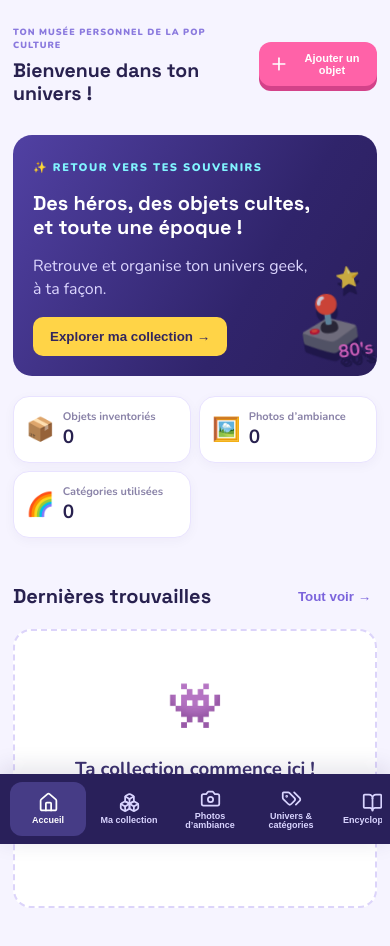
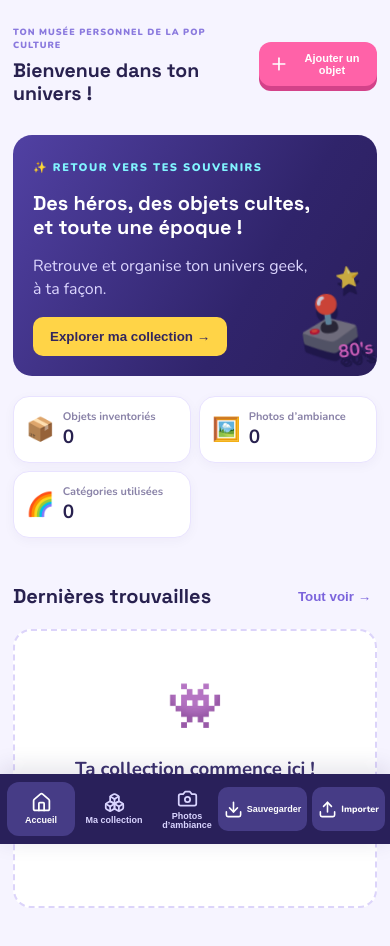
Before and after one commit to do060976-afk/geekotheque, a React (Vite) app: page / in a window 390 px wide. Shown: the top 946 px of the page. Built offline with nearby package versions, Linux system fonts and the light colour scheme.

Commit message:
Add files via upload

```diff
--- a/src/style.css
+++ b/src/style.css
@@ -110,3 +110,55 @@
   .sidebar { justify-content: flex-start !important; }
   .sidebar nav { justify-content: flex-start !important; }
 }
+
+
+/* V9 — Accès aux sauvegardes JSON sur mobile */
+@media (max-width: 850px) {
+  .sidebar {
+    justify-content: flex-start !important;
+    gap: 6px;
+    overflow: visible;
+  }
+  .sidebar nav {
+    flex: 1 1 auto;
+    min-width: 0;
+    width: auto !important;
+  }
+  .sidebar-bottom {
+    display: flex !important;
+    flex: 0 0 auto;
+    width: auto;
+    margin: 0;
+    gap: 5px;
+    align-items: center;
+  }
+  .sidebar-bottom button,
+  .sidebar-bottom .navbutton {
+    display: flex !important;
+    flex: 0 0 auto;
+    min-width: 42px;
+    min-height: 44px;
+    padding: 7px 8px;
+    justify-content: center;
+    align-items: center;
+    gap: 4px;
+    border-radius: 10px;
+    font-size: 9px !important;
+    white-space: nowrap;
+    background: #463c86;
+    color: #fff;
+  }
+  .sidebar-bottom button svg,
+  .sidebar-bottom .navbutton svg {
+    width: 19px;
+    height: 19px;
+  }
+  .sidebar-bottom .offline { display: none !important; }
+}
+@media (max-width: 560px) {
+  .sidebar { gap: 3px; padding-left: 5px; padding-right: 5px; }
+  .sidebar nav button,
+  .sidebar nav button:not(.active) { flex-basis: 68px !important; width:68px; min-width:68px; }
+  .sidebar-bottom button,
+  .sidebar-bottom .navbutton { min-width: 38px; padding: 6px; }
+}
```
